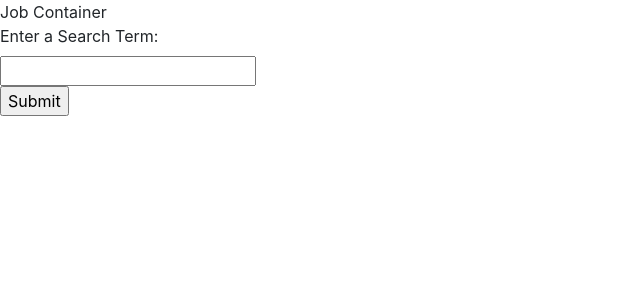
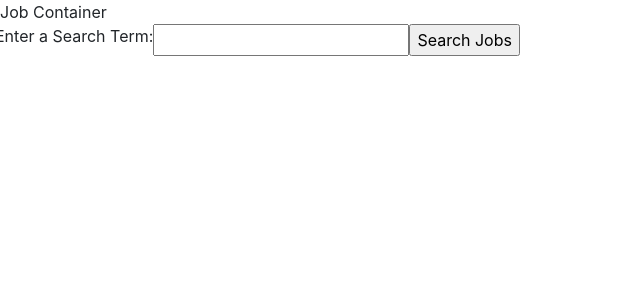
Before and after one commit to snganyone/React-Job-Board, a React (Create React App) app in the folder react-job-board/: page / in a window 1280 px wide. Shown: the top 300 px of the page, without its empty margins (0-640 px from the left). Built offline with nearby package versions, Linux system fonts and the light colour scheme.

Commit message:
React Bootstrap

```diff
--- a/react-job-board/src/components/JobSearch.js
+++ b/react-job-board/src/components/JobSearch.js
@@ -1,4 +1,6 @@
 import React, { Component } from 'react';
+
+import Form from 'react-bootstrap/Form';
 
 class JobSearch extends Component{
     state = {
@@ -20,11 +22,13 @@ class JobSearch extends Component{
         //console.log(this.state.results);
         return(
             <div>
-                <form onSubmit={event => this.handleSubmit(event)}>
+                <Form onSubmit={event => this.handleSubmit(event)}>
+                    <Form.Row>
                     <label>Enter a Search Term:</label><br></br>
                     <input type="text" onChange={event => this.handleQueryChange(event)} value={this.state.query}/><br></br>
-                    <input type="submit" />
-                </form>
+                    <input type="submit" value="Search Jobs"/>
+                    </Form.Row>
+                </Form>
             </div>
         )
     }
```
Also changed, not shown: 1 other file (tests, documents, lock files or other folders).
